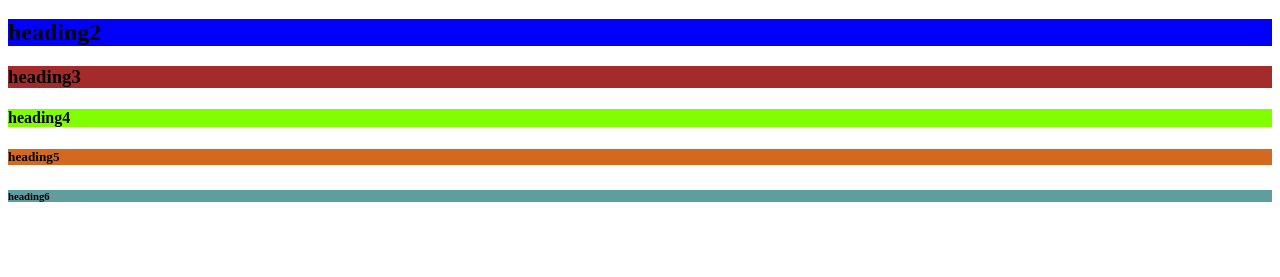
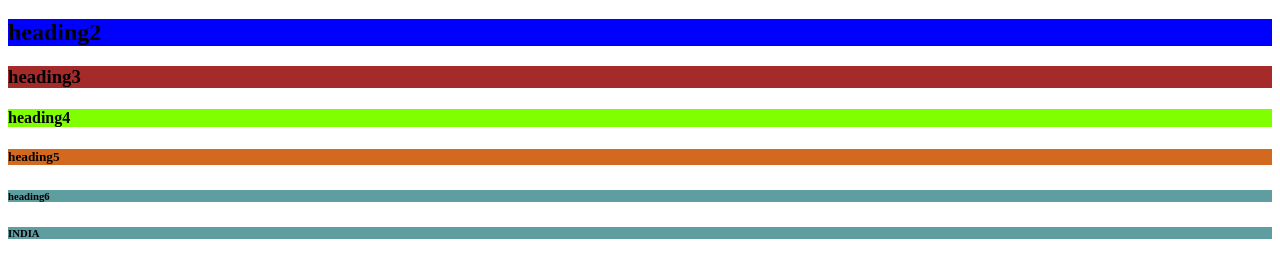
Before and after one commit to MansiAngurana/html5, a plain HTML site: page index.html in a window 1280 px wide. Shown: the part 61-338 px from the top of the page. Drawn offline with Linux system fonts and the light colour scheme.

Commit message:
Add Word

```diff
--- a/index.html
+++ b/index.html
@@ -13,5 +13,6 @@
     <h4>heading4</h4>
     <h5>heading5</h5>
     <h6>heading6</h6>
+    <h6>INDIA</h6>
 </body>
 </html>
```
